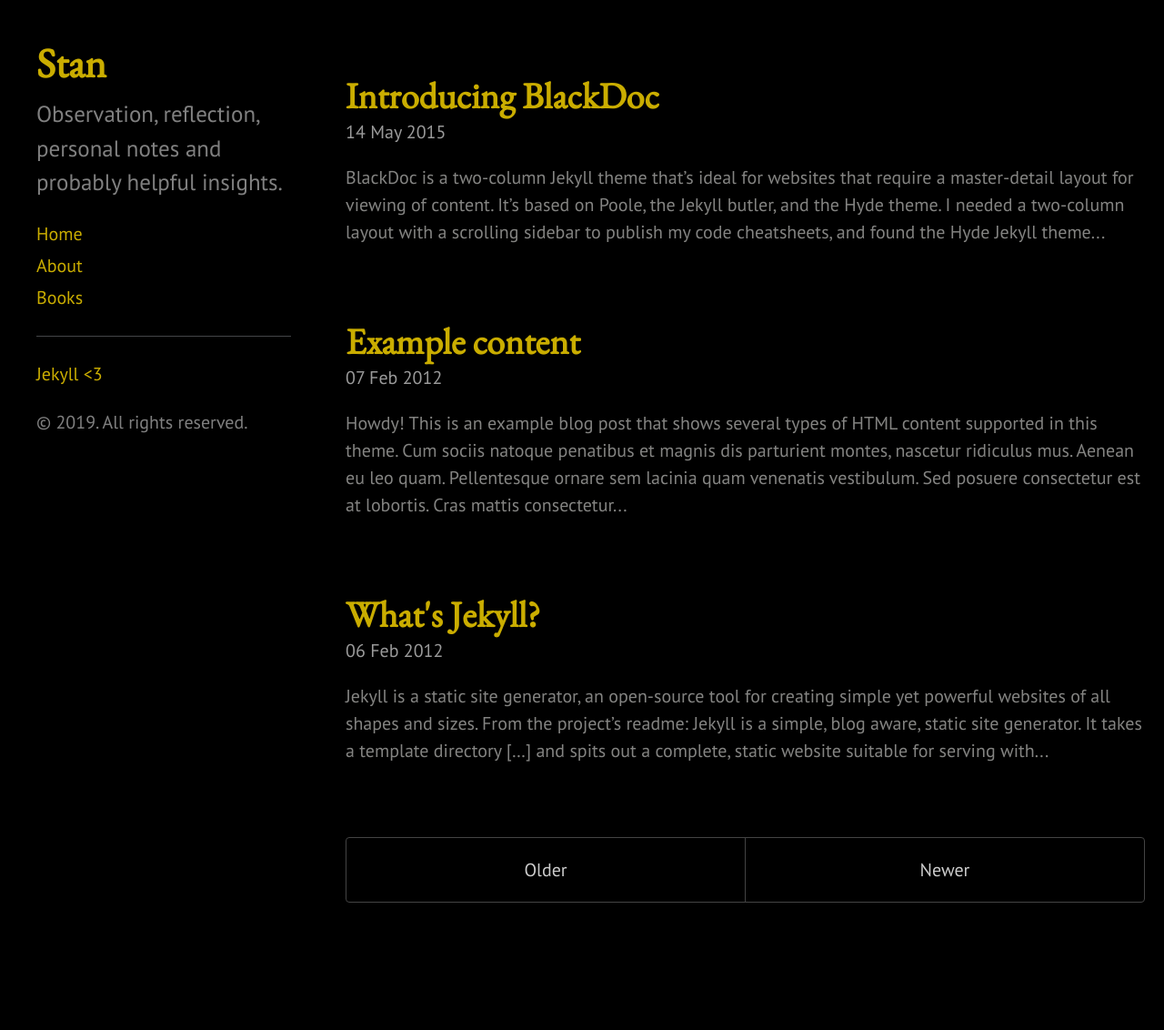
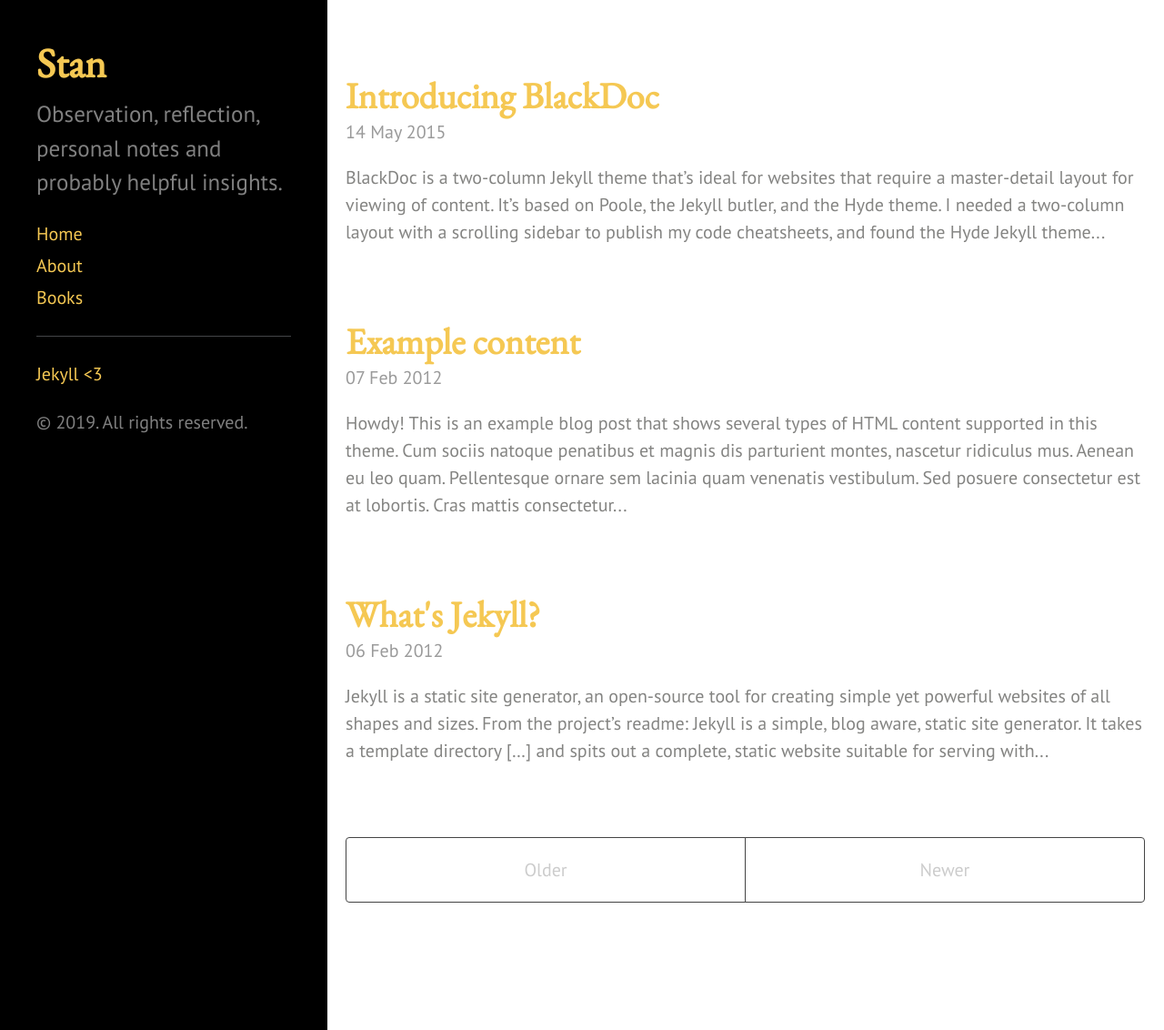
Before and after one commit to gfc121/orn, a Jekyll site: the page built from index.html, in a window 1280 px wide and 1132 px high. Shown: the whole window at 91% size. Built offline with Jekyll 4.4.1, drawn with Linux system fonts in a browser that asks for light colours; the list of posts is cut into pages by our own code.

Commit message:
Update blackdoc.css

```diff
--- a/public/css/blackdoc.css
+++ b/public/css/blackdoc.css
@@ -32,7 +32,7 @@
 }
 
 body {
-  color: #848482;
+  color: #848482; f5c853
   background-color: #000000;
 }
 
@@ -65,7 +65,7 @@
 }
 
 a:hover {
-  color: #caad00;
+  color: #f5c853;
 }
 
 .btn {
@@ -205,12 +205,12 @@
 
 /* Sidebar links */
 .sidebar a {
-  color: #caad00;
+  color: #f5c853;
 }
 
 /* About section */
 .sidebar-about h1 {
-  color: #caad00;
+  color: #f5c853;
   margin-top: 0;
   font-family: 'Noto Serif', serif;
   font-size: 2.25rem;
@@ -284,7 +284,7 @@
 .page-title,
 .post-title,
 .post-title a {
-  color: #caad00;
+  color: #f5c853;
 }
 
 /*
```
